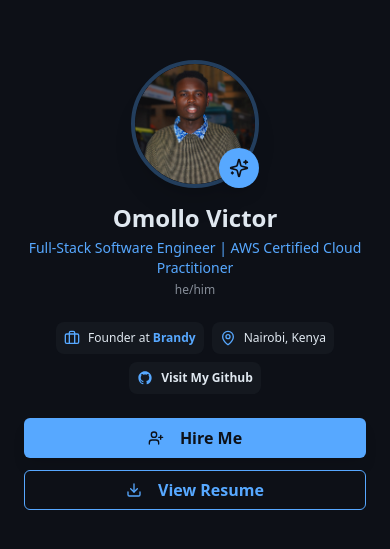
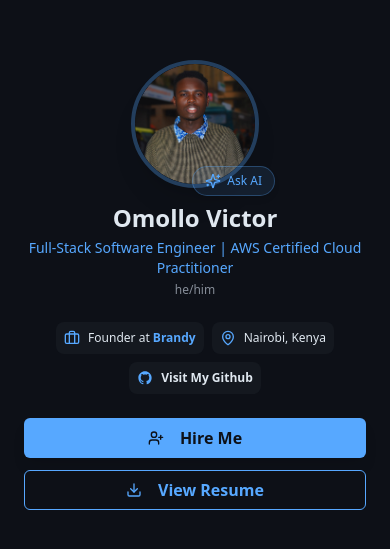
Before and after one commit to SK3CHI3/PORTFOLIO--2.0, a React (Vite) app: page / in a window 390 px wide. Shown: the part 137-686 px from the top of the page. Built offline with nearby package versions, Linux system fonts and the light colour scheme.

Commit message:
feat: Redesign AI button with minimal style and 'Ask AI' text - Change background to subtle primary/10 with border - Add 'Ask AI' text label with Sparkles icon - Position button outside profile picture boundary - Reduce opacity for non-intrusive design - Responsive sizing for mobile and desktop

```diff
--- a/src/components/ProfileCard.tsx
+++ b/src/components/ProfileCard.tsx
@@ -47,10 +47,11 @@ const ProfileCard = ({ onAIClick }: ProfileCardProps) => {
           {onAIClick && (
             <button
               onClick={onAIClick}
-              className="absolute bottom-0 right-0 w-10 h-10 sm:w-12 sm:h-12 rounded-full bg-primary hover:bg-primary/90 shadow-lg hover:shadow-xl transition-all duration-200 hover:scale-110 flex items-center justify-center group"
+              className="absolute -bottom-2 -right-4 sm:-right-6 px-3 py-1.5 sm:px-4 sm:py-2 rounded-full bg-primary/10 hover:bg-primary/20 border border-primary/30 shadow-md hover:shadow-lg transition-all duration-200 hover:scale-105 flex items-center gap-1.5 sm:gap-2 group"
               title="Ask AI Assistant"
             >
-              <Sparkles className="w-5 h-5 sm:w-6 sm:h-6 text-primary-foreground" />
+              <Sparkles className="w-4 h-4 sm:w-5 sm:h-5 text-primary" />
+              <span className="text-xs sm:text-sm font-medium text-primary">Ask AI</span>
             </button>
           )}
         </div>
```
